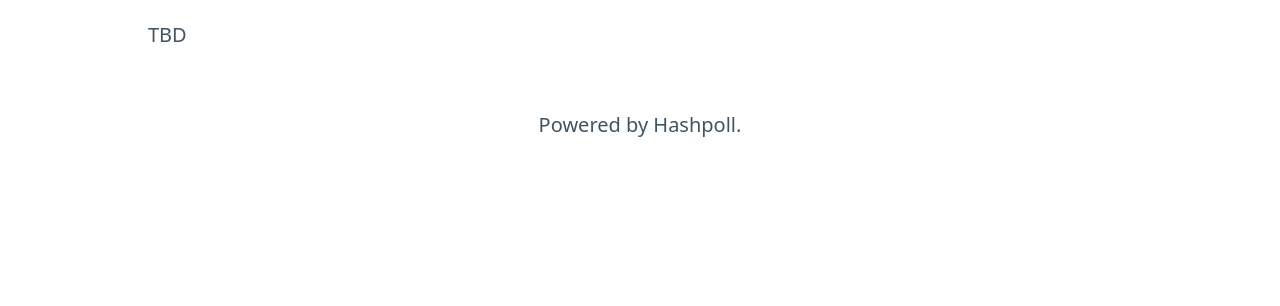
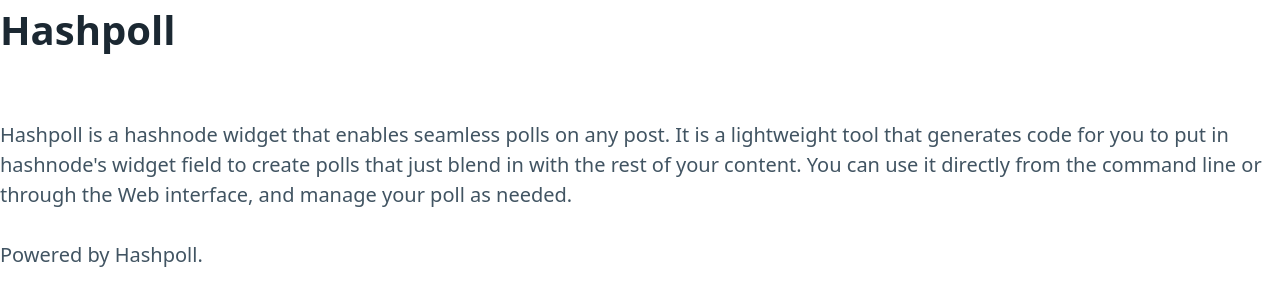
Before and after one commit to Arpan-206/hahspoll-front, a SvelteKit app: page / in a window 1280 px wide. Shown: the top 306 px of the page. Built offline with nearby package versions, Linux system fonts and the light colour scheme.

Commit message:
Adding Desc

```diff
--- a/src/routes/+layout.svelte
+++ b/src/routes/+layout.svelte
@@ -11,32 +11,4 @@
 </footer>
 
 <style>
-	main {
-		flex: 1;
-		display: flex;
-		flex-direction: column;
-		padding: 1rem;
-		width: 100%;
-		max-width: 1024px;
-		margin: 0 auto;
-		box-sizing: border-box;
-	}
-
-	footer {
-		display: flex;
-		flex-direction: column;
-		justify-content: center;
-		align-items: center;
-		padding: 40px;
-	}
-
-	footer a {
-		font-weight: bold;
-	}
-
-	@media (min-width: 480px) {
-		footer {
-			padding: 40px 0;
-		}
-	}
 </style>
--- a/src/routes/+page.svelte
+++ b/src/routes/+page.svelte
@@ -7,5 +7,6 @@
 </svelte:head>
 
 <main>
-    TBD
+    <h1>Hashpoll</h1>
+    <p>Hashpoll is a hashnode widget that enables seamless polls on any post. It is a lightweight tool that generates code for you to put in hashnode's widget field to create polls that just blend in with the rest of your content. You can use it directly from the command line or through the Web interface, and manage your poll as needed.</p>
 </main>
```
